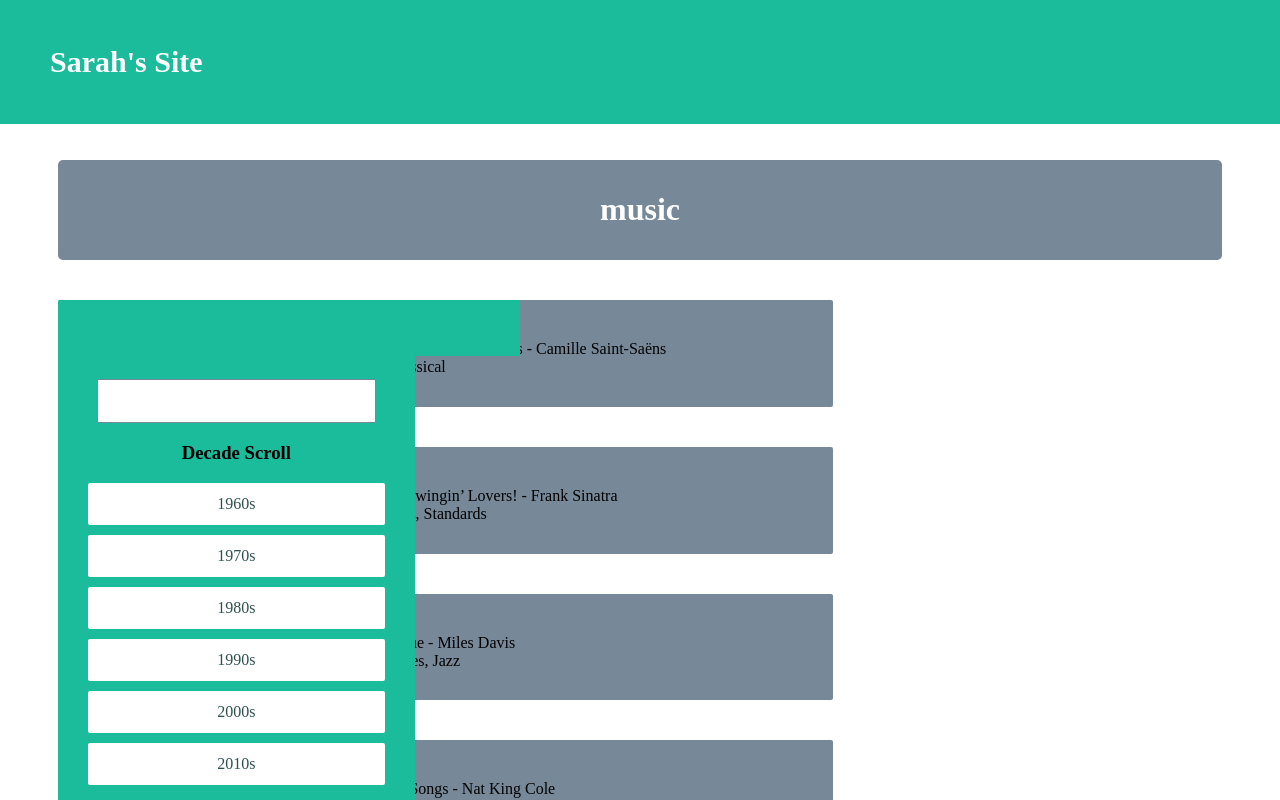
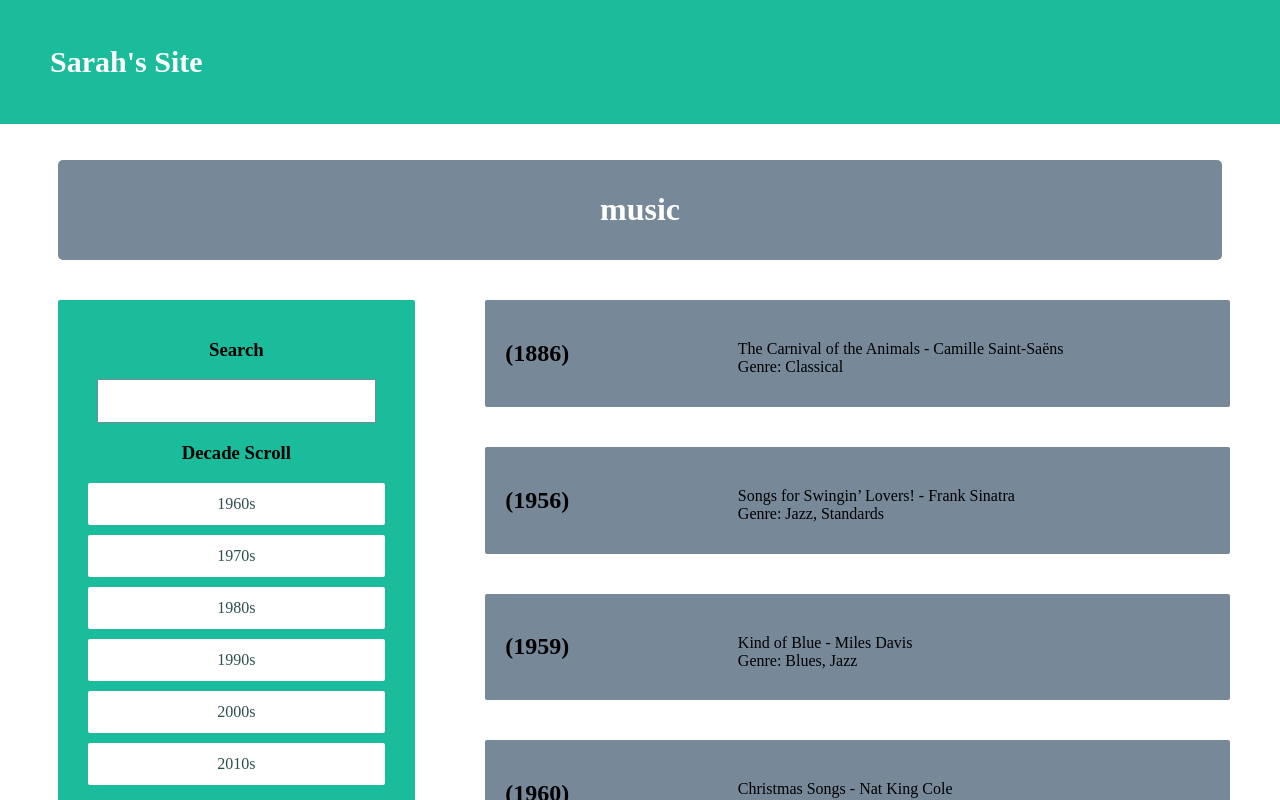
Before and after one commit to salothom/sarahSite, an Angular app in the folder sarah-site/: page /music in a window 1280 px wide. Shown: the top 800 px of the page. Built offline with nearby package versions, Linux system fonts and the light colour scheme.

Commit message:
another move

```diff
--- a/sarah-site/src/app/main/music/music.component.html
+++ b/sarah-site/src/app/main/music/music.component.html
@@ -37,8 +37,8 @@
         </div>
       </div>
     </div>
-    <div class="col-4 bookFilter col-4-m">
-      <div class="search-section-hide ">
+    <div class="col-4 search-section-hide bookFilter col-4-m">
+      <div class="">
         <!-- <div class="bookFilter"> -->
           <div class="">
             <h3>Search</h3>
@@ -54,6 +54,9 @@
       </div>
       <p class=""></p>
     </div>
+    <div class="col-4  col-4-m">
+    <p class=""></p>
+  </div>
     <div class="col-8 mobile-card">
       <div style="left:200px" *ngFor="let album of filteredMusicList">
         <div id={{album.order}} class="bookCards">
```
